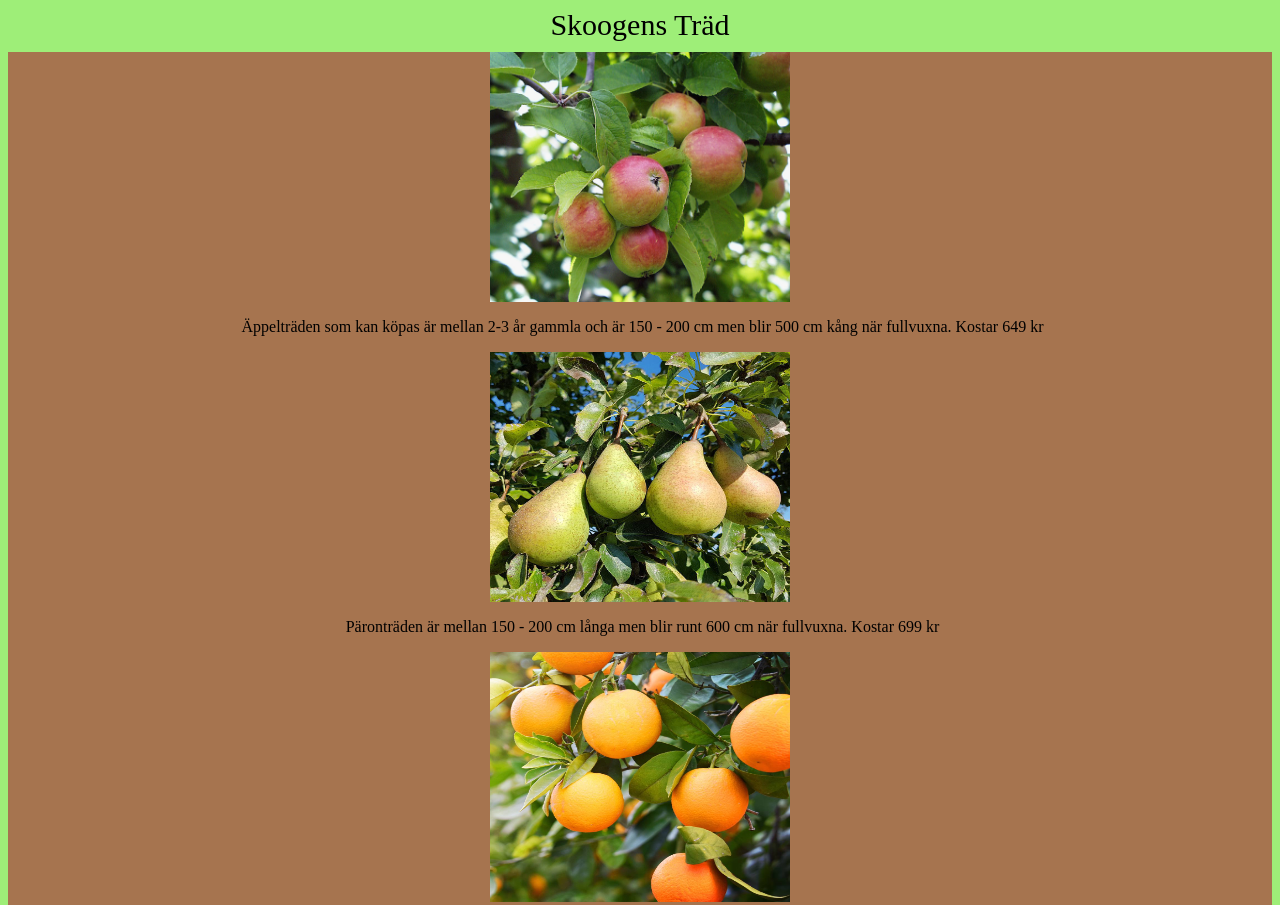
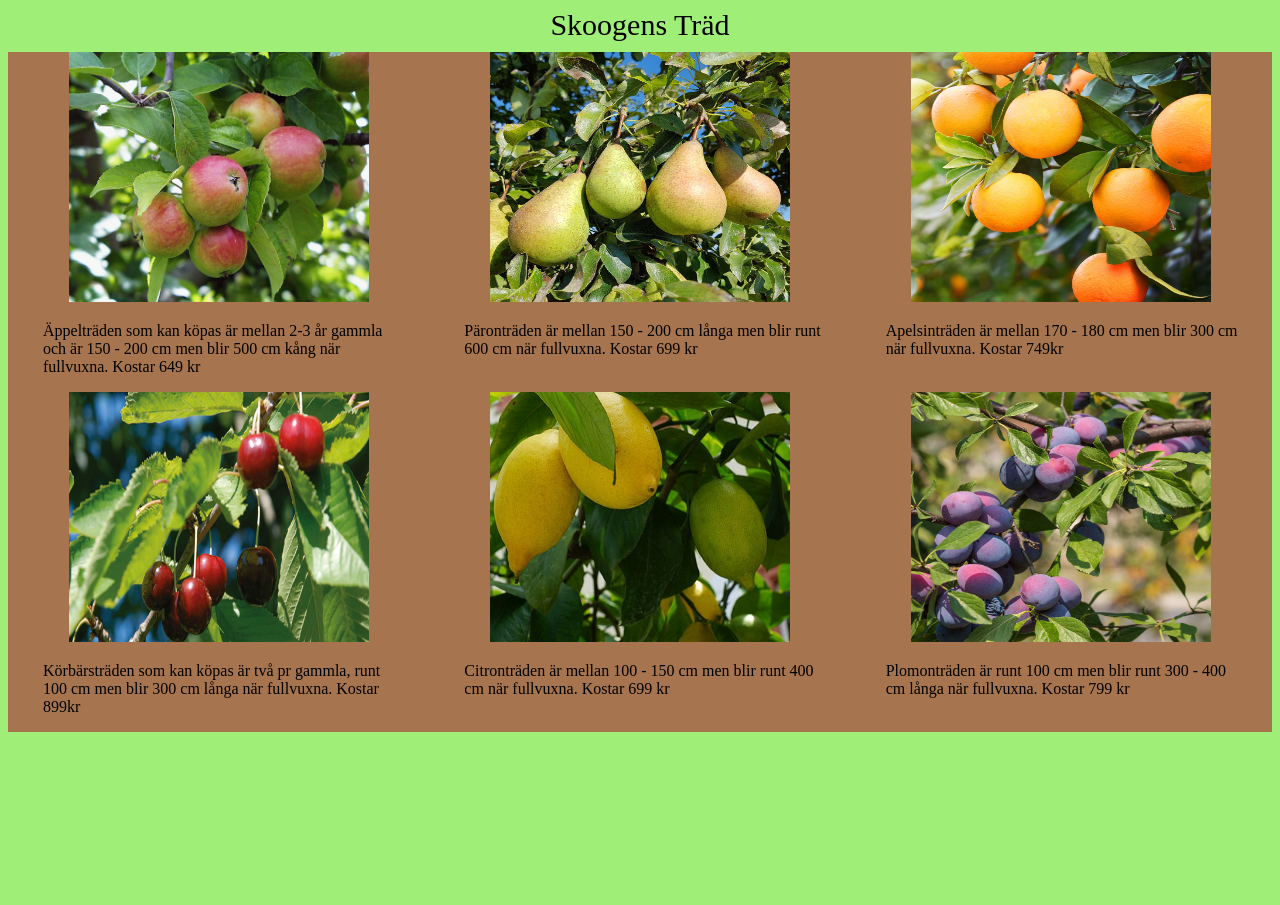
Before and after one commit to Te22a-Skoog-Samuel/Projekt-2, a plain HTML site: page index.html in a window 1280 px wide. Shown: the top 905 px of the page. After the commit the page ends 800 px from the top, so only its background shows below. Drawn offline with Linux system fonts and the light colour scheme.

Commit message:
bilderna har en länk

```diff
--- a/index.html
+++ b/index.html
@@ -13,38 +13,32 @@
 <main>
 
 <article>
-    <img class = "bild" src="img/äppelträd.jpg" alt="Äppelträd bild">
-
+    <a href="https://steamcommunity.com/sharedfiles/filedetails/?id=3088948914&searchtext="><img class = "bild" src="img/äppelträd.jpg" alt="Äppelträd"></a>
     <p> Äppelträden som kan köpas är mellan 2-3 år gammla och är 150 - 200 cm men blir 500 cm kång när fullvuxna. Kostar 649 kr </p>
 </article>
 
 <article>
-    <img class = "bild" src="img/päronträd.jpg" alt="päronträd bild">
-
+    <a href="https://steamcommunity.com/sharedfiles/filedetails/?id=3088948914&searchtext="><img class = "bild" src="img/päronträd.jpg" alt="päronträd"></a>
     <p> Päronträden är mellan 150 - 200 cm långa men blir runt 600 cm när fullvuxna. Kostar 699 kr </p>
 </article>
 
 <article>
-    <img class = "bild" src="img/apelsinträd.jpg" alt="citronträd bild">
-
+    <a href="https://steamcommunity.com/sharedfiles/filedetails/?id=3088948914&searchtext="><img class = "bild" src="img/apelsinträd.jpg" alt="citronträd"></a>
     <p> Apelsinträden är mellan 170 - 180 cm men blir 300 cm när fullvuxna. Kostar 749kr </p>
 </article>
 
 <article>
-    <img class = "bild" src="img/körsbärsträd.jpg" alt="körbärsträd bild">
-
+    <a href="https://steamcommunity.com/sharedfiles/filedetails/?id=3088948914&searchtext="><img class = "bild" src="img/körsbärsträd.jpg" alt="körbärsträd"></a>
     <p> Körbärsträden som kan köpas är två pr gammla, runt 100 cm men blir 300 cm långa när fullvuxna. Kostar 899kr </p>
 </article>
 
 <article>
-    <img class = "bild" src="img/citronträd.jpg" alt="citronträd bild">
-
+    <a href="https://steamcommunity.com/sharedfiles/filedetails/?id=3088948914&searchtext="><img class = "bild" src="img/citronträd.jpg" alt="citronträd"></a>
     <p> Citronträden är mellan 100 - 150 cm men blir runt 400 cm när fullvuxna. Kostar 699 kr </p>
 </article>
 
 <article>
-    <img class = "bild" src="img/plommonträd.jpg" alt="plommonträd bild">
-
+    <a href="https://steamcommunity.com/sharedfiles/filedetails/?id=3088948914&searchtext="><img class = "bild" src="img/plommonträd.jpg" alt="plommonträd"></a>
     <p> Plomonträden är runt 100 cm men blir runt 300 - 400 cm långa när fullvuxna. Kostar 799 kr </p>
 </article>
 
--- a/style.css
+++ b/style.css
@@ -38,6 +38,26 @@ p{
 
 @media screen and (min-width: 1008px){
 
+    body{
+
+        display: grid;
+        grid-template-columns: 1fr 5fr;
+        grid-template-rows: 0,5fr 2fr 1fr;
+    }
+
+    header{
+
+        grid-column: 1/3;
+    }
+
+    main{
+
+        display: grid;
+        grid-template-columns: 1fr 1fr 1fr;
+        grid-template-rows: 1fr 1fr;
+        grid-column: 1/3;
+
+    }
 
 
 }
```
